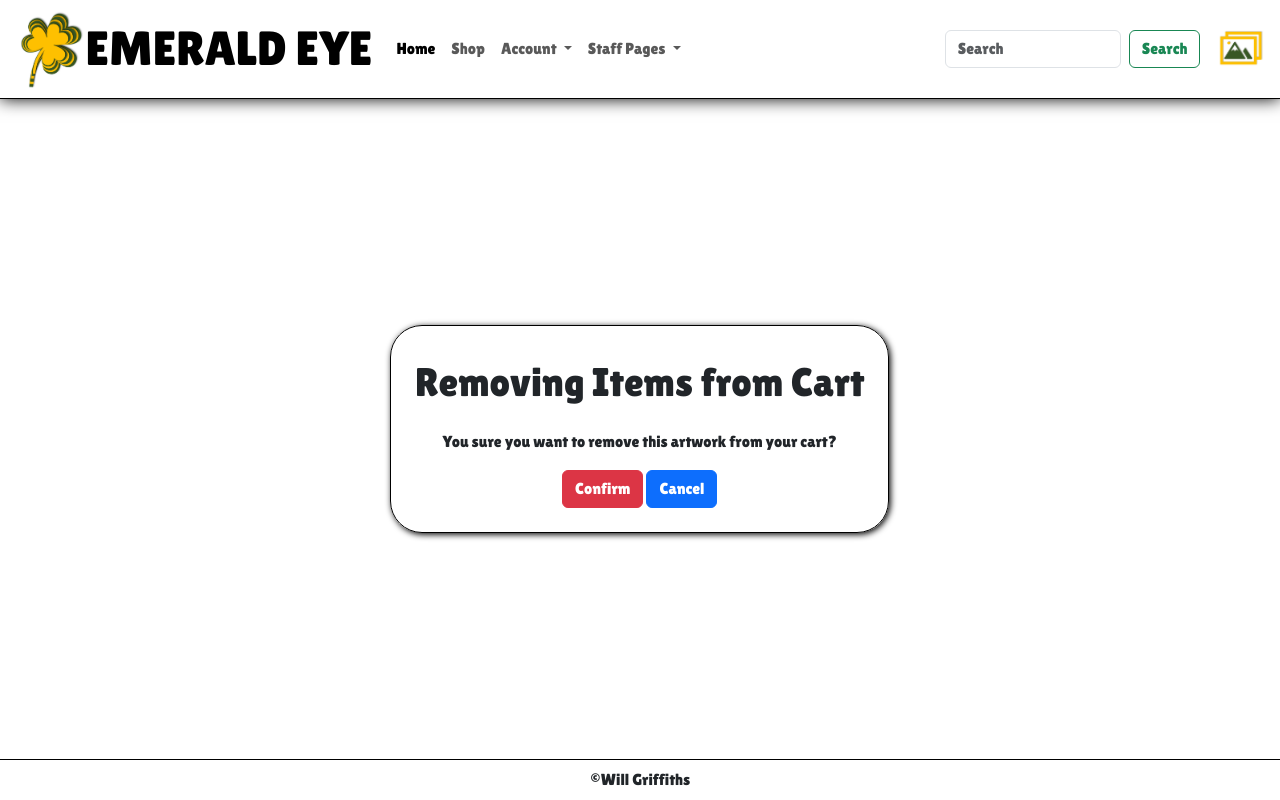
After one commit to Will-Griffiths-Ireland/Emerald-Eye, a Django app: page /delete_cart_item/1/ in a window 1280 px wide. The commit adds this page. Run offline with Django 4.2, Linux system fonts and the light colour scheme; a user stored in the database is signed in; tables that the repository leaves empty hold one stand-in row (values such as "Sample post"); parts of the project's set-up code (start-up, migrations or seed data) failed here and were passed over.

Commit message:
Add - Ability to remove art from cart

```diff
--- a/emerald_eye/shop/templates/shop/cart.html
+++ b/emerald_eye/shop/templates/shop/cart.html
@@ -12,12 +12,14 @@
     <th>Thumbnail</th>
     <th>Title</th>
     <th>Price</th>
+    <th>Manage</th>
   </tr>
   {% for item in items %}
   <tr>
     <td><img src="{{ item.item.preview_image.url }}" class="card-art-image" alt="Artwork preview"></td>
     <td>{{ item.item.title }}</td>
     <td>{{ item.item.price }}</td>
+    <td> <a href="{% url 'delete_cart_item' item.id %}" class="btn btn-danger"> Remove Item </a></td>
   </tr>
 {% endfor %}
 </table>
--- /dev/null
+++ b/emerald_eye/shop/templates/shop/orderitem_confirm_delete.html
@@ -0,0 +1,22 @@
+{% extends 'includes/core.html' %}
+{% block page_title %} Remove Item {% endblock %}
+
+{% block content %}
+
+<div class="center_screen">
+  <div class="text-center border_shadow m-4 p-4 fade-in">
+    <h1 class="text-center mt-2">Removing Items from Cart</h1>
+    <div class="d-flex justify-content-center pt-3">
+        <form method="POST" class="text-center">
+            {% csrf_token %}
+            <p>
+                You sure you want to remove this artwork from your cart?</p>
+            </p>
+            <input type="submit" value="Confirm" class="btn btn-danger">
+            <a href="javascript:history.go(-1)"  class="btn btn-primary">Cancel</a>
+        </form>
+    </div>
+</div>
+</div>
+
+{% endblock %}
--- a/emerald_eye/shop/urls.py
+++ b/emerald_eye/shop/urls.py
@@ -12,4 +12,5 @@ urlpatterns = [
     path('cart/', OrderList.as_view(), name="cart"),
     path('checkout/', views.checkout, name="checkout"),
     path('add_art_cart/', AddToCartView.as_view(), name='add_art_cart'),
+    path('delete_cart_item/<slug:pk>/', DeleteCartItem.as_view(), name='delete_cart_item'),
 ]
--- a/emerald_eye/shop/views.py
+++ b/emerald_eye/shop/views.py
@@ -142,3 +142,21 @@ class AddToCartView(UserPassesTestMixin, ListView):
             item=artwork
         )
         return redirect('/cart/')
+
+class DeleteCartItem(UserPassesTestMixin, DeleteView):
+    """Remove item from cart"""
+
+    model = OrderItem
+    success_url = "cart/"
+
+    def test_func(self):
+        return self.request.user.is_authenticated
+
+    # For an unkown reason the SuccessMessageMixn is not working on Deleteview
+    # even though it should be fixed per an issue
+    # https://code.djangoproject.com/ticket/21936
+
+    def post(self, request, *args, **kwargs):
+        self.get_object().delete()
+        messages.success(request, 'Item removed from your cart')
+        return redirect('cart')
```
